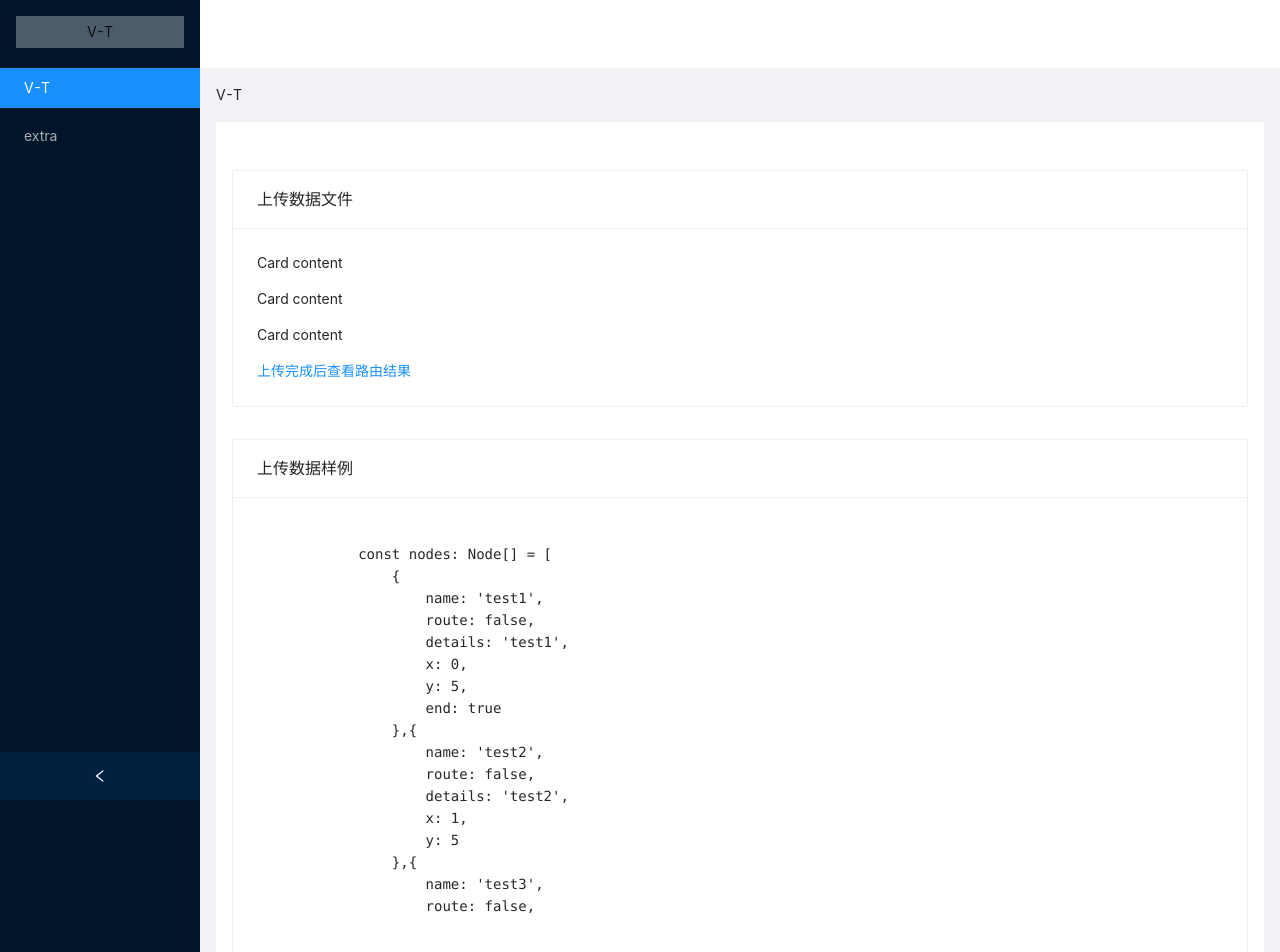
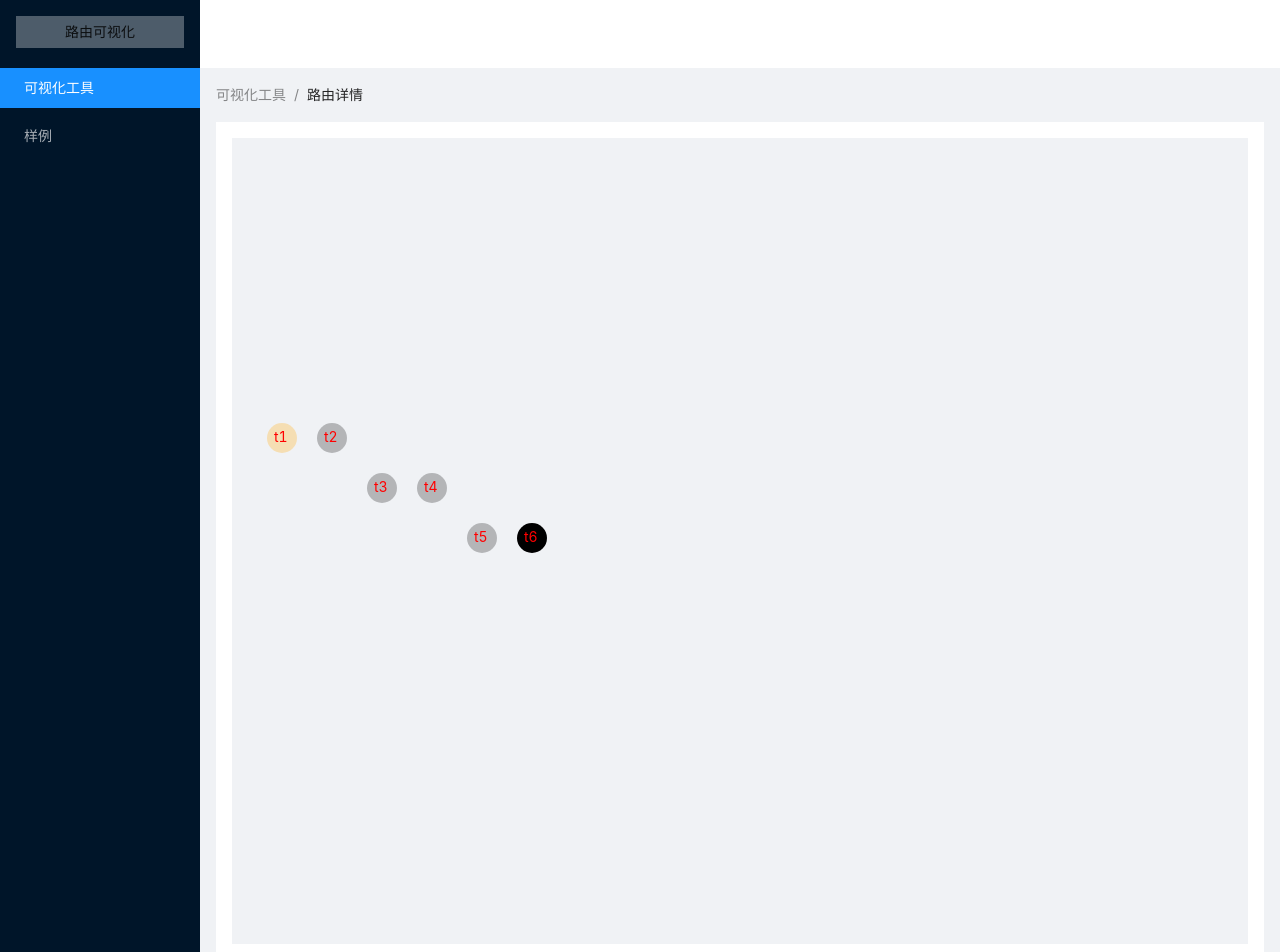
Before and after one commit to xxqyw/visualization-tool, a React (Create React App) app in the folder visualization/: page /example in a window 1280 px wide. Shown: the top 952 px of the page. Built offline with nearby package versions, Linux system fonts and the light colour scheme.

Commit message:
feat: 增加数学计算真实箭头位置

```diff
--- a/visualization/src/App.js
+++ b/visualization/src/App.js
@@ -7,27 +7,21 @@ import pages from './pages';
 const { Header, Content, Footer, Sider } = Layout;
 
 function App() {
-  const [collapsed, setCollapsed] = useState(false);
-  const onCollapse = collapsed => {
-    setCollapsed(collapsed);
-  };
-
-  const Extra = () =><h3>Extra</h3>;
 
   return (
     <div className="App">
     <Router>
       <Layout style={{ minHeight: '100vh' }}>
-        <Sider collapsible collapsed={collapsed} onCollapse={onCollapse}>
+        <Sider>
           <div className="logo">
-            V-T
+            路由可视化
           </div>
           <Menu theme="dark" defaultSelectedKeys={['1']} mode="inline">
             <Menu.Item key="1">
-              <Link to="/V-T">V-T</Link>
+              <Link to="/V-T">可视化工具</Link>
             </Menu.Item>
             <Menu.Item key="2">
-              <Link to="/extra">extra</Link>
+              <Link to="/example">样例</Link>
             </Menu.Item>
           </Menu>
         </Sider>
@@ -38,12 +32,11 @@ function App() {
               <Switch>
                 <Route path="/V-T/route-find-detail" component={pages.RouteFindDetail} />
                 <Route path="/V-T" component={pages.UploadPage} />
-                <Route path="/extra" component={Extra} />
+                <Route path="/example" component={pages.RouteFindDetail} />
                 <Route path="*" component={pages.UploadPage} />
               </Switch>
             </div>
           </Content>
-          {/* <Footer style={{ textAlign: 'center' }}>V-T ©2022 Created by xxq</Footer> */}
         </Layout>
       </Layout>
       </Router>
--- a/visualization/src/components/svg-image/index.tsx
+++ b/visualization/src/components/svg-image/index.tsx
@@ -1,13 +1,16 @@
 import React, {useEffect, useState} from 'react';
 import { Node, Point } from '../../models/node';
 import cloneDeep from 'lodash/cloneDeep';
-import nodes, { paths } from '../../utils/testNodes';
+import nodes, { paths } from '../../testData/testNodes';
 import './index.css';
 import { Button, Modal } from 'antd';
+import { getRealStartEnd } from '../../utils/math';
 
 interface ArrowProps {
-    start: number[];
-    end: number[];
+    x1: number;
+    y1: number;
+    x2: number;
+    y2: number;
 }
 interface DetailProps {
     visible: boolean;
@@ -22,14 +25,15 @@ const initPoint: Point = {
 const initPointMap: any = [];
 
 const Arrow = (props: ArrowProps) => {
-    const {start, end} = props;
+    const {x1, y1, x2, y2} = props;
+
     return <>
         <defs>
         <marker id="arrow" markerWidth={10} markerHeight={10} refX={0} refY={2} orient="auto" markerUnits="strokeWidth">
             <path d="M0,0 L0,4 L4,2 z" fill="#000" />
         </marker>
     </defs>
-    <line x1={(start[0]+1)*50} y1={(start[1]+1)*50} x2={(end[0]+1)*50} y2={(end[1]+1)*50} stroke="#000" strokeWidth={2} markerEnd="url(#arrow)" />
+    <line x1={x1} y1={y1} x2={x2} y2={y2} stroke="#000" strokeWidth={2} markerEnd="url(#arrow)" />
 </>
 }
 const Detail = (props: DetailProps) => {
@@ -99,7 +103,7 @@ export const SvgImage = (props: any) => {
                             const className = point.start ? 'black' : point.end ? 'wheat' : point.route ? 'green' : 'gray';
                             return <g key={point.name} onClick={() => onShowDetail(x, y)}>
                             <circle className={className} id={point.name} cx={(x+1)*50} cy={(y+1)*50} r={15}/>
-                            <text className='red' x={(x+1)*50-16} y={(y+1)*50+4}>{point.name}</text>
+                            <text className='red' x={(x+1)*50-8} y={(y+1)*50+4}>{point.name}</text>
                             </g>
                         }
                         return null;
@@ -109,7 +113,13 @@ export const SvgImage = (props: any) => {
                     if (index) {
                         const keys = [...paths[index - 1], ...paths[index]];
                         const key = keys.join('-');
-                        return <Arrow key={key} start={paths[index - 1]} end={paths[index]}></Arrow>
+                        const realIndex = getRealStartEnd((paths[index - 1][0] + 1) * 50, (paths[index - 1][1] + 1) * 50, (paths[index][0] + 1) * 50, (paths[index][1] + 1) * 50, 15, 6);
+                        return <Arrow key={key}
+                        x1={realIndex.x1}
+                        y1={realIndex.y1}
+                        x2={realIndex.x2}
+                        y2={realIndex.y2}
+                        ></Arrow>
                     }
                     return null;
                 })}
--- a/visualization/src/pages/route-find-detail/index.tsx
+++ b/visualization/src/pages/route-find-detail/index.tsx
@@ -8,7 +8,7 @@ export const RouteFindDetail = (props: any) => {
 
     return (<div>
         <Breadcrumb style={{ margin: '16px 0' }}>
-          <Breadcrumb.Item><Link to="/V-T">V-T</Link></Breadcrumb.Item>
+          <Breadcrumb.Item><Link to="/V-T">可视化工具</Link></Breadcrumb.Item>
           <Breadcrumb.Item>路由详情</Breadcrumb.Item>
         </Breadcrumb>
         <div className='svg-box'>
--- a/visualization/src/pages/upload-file/index.css
+++ b/visualization/src/pages/upload-file/index.css
@@ -3,6 +3,16 @@
     padding: 16px;
     height: 100%;
 }
+
 .upload-content .card {
     margin: 32px 0;
 }
+
+.upload-content .card .upload-tip {
+    display: flex;
+    flex-direction: row;
+}
+
+.upload-content .card .upload-tip .upload-button {
+    margin-right: 32px;
+}
--- a/visualization/src/pages/upload-file/index.tsx
+++ b/visualization/src/pages/upload-file/index.tsx
@@ -1,20 +1,41 @@
 import { Breadcrumb, Card } from 'antd';
 import React, {useEffect, useState} from 'react';
+import { Upload, message, Button } from 'antd';
+import { UploadOutlined } from '@ant-design/icons';
 import { Link } from 'react-router-dom';
 import './index.css';
 
 export const UploadPage = (props: any) => {
+    const uploadProps = {
+        name: 'file',
+        action: 'https://www.mocky.io/v2/5cc8019d300000980a055e76',
+        headers: {
+          authorization: 'authorization-text',
+        },
+        onChange(info: any) {
+          if (info.file.status !== 'uploading') {
+            console.log(info.file, info.fileList);
+          }
+          if (info.file.status === 'done') {
+            message.success(`${info.file.name} file uploaded successfully`);
+          } else if (info.file.status === 'error') {
+            message.error(`${info.file.name} file upload failed.`);
+          }
+        },
+      };
 
     return (<div>
         <Breadcrumb style={{ margin: '16px 0' }}>
-          <Breadcrumb.Item>V-T</Breadcrumb.Item>
+          <Breadcrumb.Item>可视化工具</Breadcrumb.Item>
         </Breadcrumb>
         <div className='upload-content'>
             <Card className='card' title="上传数据文件" style={{ width: '100%' }}>
-                <p>Card content</p>
-                <p>Card content</p>
-                <p>Card content</p>
-            <Link to="/V-T/route-find-detail">上传完成后查看路由结果</Link>
+                <div className='upload-tip'>
+                    <Upload {...uploadProps} className='upload-button'>
+                        <Button icon={<UploadOutlined />}>上传数据文件</Button>
+                    </Upload>
+                    <Link to="/V-T/route-find-detail"><Button type='primary'>上传完成后查看路由结果</Button></Link>
+                </div>
             </Card>
             <Card className='card' title="上传数据样例" style={{ width: '100%'}}>
                 <pre style={{ width: '100%', height: '400px', overflow: 'auto' }}>
--- a/visualization/src/utils/testNodes.ts
+++ b/visualization/src/testData/testNodes.ts
@@ -2,40 +2,40 @@ import Node from "../models/node";
 
 const nodes: Node[] = [
     {
-        name: 'test1',
+        name: 't1',
         route: false,
-        details: 'test1',
+        details: 't1',
         x: 0,
         y: 5,
         end: true
     },{
-        name: 'test2',
+        name: 't2',
         route: false,
-        details: 'test2',
+        details: 't2',
         x: 1,
         y: 5
     },{
-        name: 'test3',
+        name: 't3',
         route: false,
-        details: 'test3',
+        details: 't3',
         x: 2,
         y: 6
     },{
-        name: 'test4',
+        name: 't4',
         route: false,
-        details: 'test4',
+        details: 't4',
         x: 3,
         y: 6
     },{
-        name: 'test5',
+        name: 't5',
         route: false,
-        details: 'test5',
+        details: 't5',
         x: 4,
         y: 7
     },{
-        name: 'test6',
+        name: 't6',
         route: false,
-        details: 'test6',
+        details: 't6',
         x: 5,
         y: 7,
         start: true
--- /dev/null
+++ b/visualization/src/utils/math.ts
@@ -0,0 +1,36 @@
+export const getRealStartEnd = (x1: number, y1: number, x2: number, y2: number, r: number, arrowLength: number) => {
+    const res = {
+        x1: 0,
+        y1: 0,
+        x2: 0,
+        y2: 0
+    };
+    const pointDistanceSquare = ((x1 - x2) * (x1 - x2)) + ((y1 - y2) * (y1 - y2));
+    const k = (y2 - y1) / (x2 - x1);
+    const b = y1 - (k * x1);
+    const movedStartSquare = (r * r) / (1 + (k * k));
+    const movedEndSquare = ((r + arrowLength) * (r + arrowLength)) / (1 + (k * k));
+    const x10 = Math.sqrt(movedStartSquare) + x1;
+    const y10 = x10 * k + b;
+    const x11 = (0 - Math.sqrt(movedStartSquare)) + x1;
+    const y11 = x11 * k + b;
+    const x20 = Math.sqrt(movedEndSquare) + x2;
+    const y20 = x20 * k + b;
+    const x21 = (0 - Math.sqrt(movedEndSquare)) + x2;
+    const y21 = x21 * k + b;
+    if ((((x10 - x2) * (x10 - x2)) + ((y10 - y2) * (y10 - y2))) > pointDistanceSquare) {
+        res.x1 = x11;
+        res.y1 = y11;
+    } else {
+        res.x1 = x10;
+        res.y1 = y10;
+    }
+    if ((((x20 - x1) * (x20 - x1)) + ((y20 - y1) * (y20 - y1))) > pointDistanceSquare) {
+        res.x2 = x21;
+        res.y2 = y21;
+    } else {
+        res.x2 = x20;
+        res.y2 = y20;
+    }
+    return res;
+}
```
